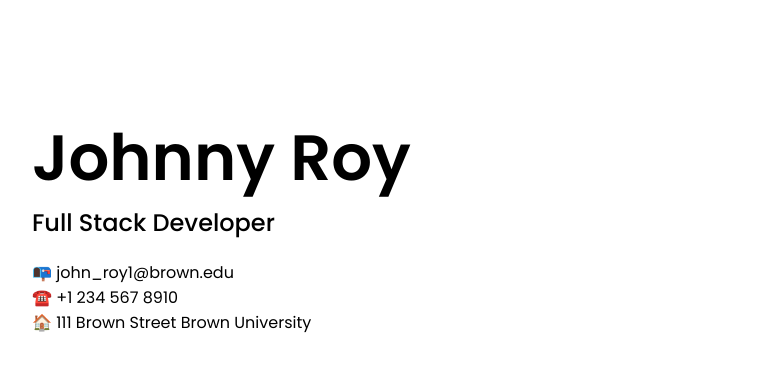
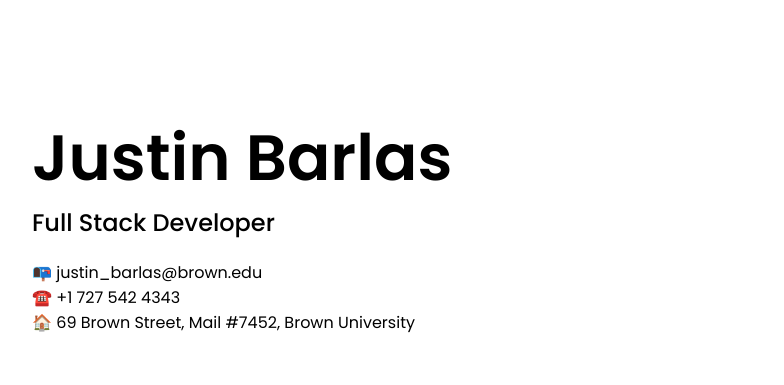
Before and after one commit to jbarlas/jbarlas.github.io, a plain HTML site: page index.html in a window 1280 px wide. Shown: the part 204-589 px from the top of the page, 96-880 px from the left. Drawn offline with Linux system fonts and the light colour scheme; grey boxes are pictures that could not be loaded.

Commit message:
slight edits to personlize

```diff
--- a/index.html
+++ b/index.html
@@ -13,11 +13,11 @@
 </header>
 <section id="home" class="section--home">
     <div>
-        <h1>Johnny Roy</h1>
+        <h1>Justin Barlas</h1>
         <h2>Full Stack Developer</h2>
-        <a href="mailto:john_roy1@brown.edu">📭 john_roy1@brown.edu</a>
-        <div>☎️ +1 234 567 8910</div>
-        <div>🏠 111 Brown Street Brown University</div>
+        <a href="mailto:justin_barlas@brown.edu">📭 justin_barlas@brown.edu</a>
+        <div>☎️ +1 727 542 4343</div>
+        <div>🏠 69 Brown Street, Mail #7452, Brown University</div>
     </div>
     <img class="profile" height="200" src="face.jpeg">
 </section>
```
